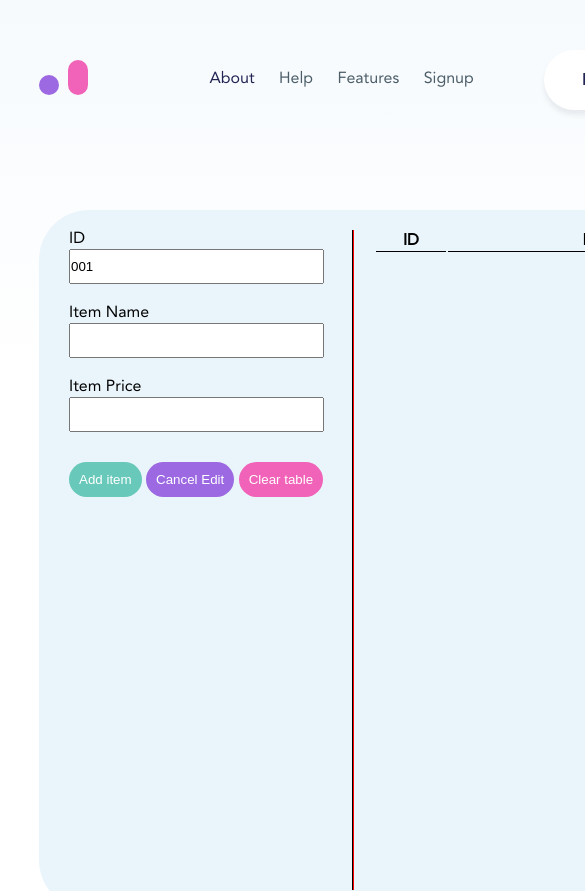
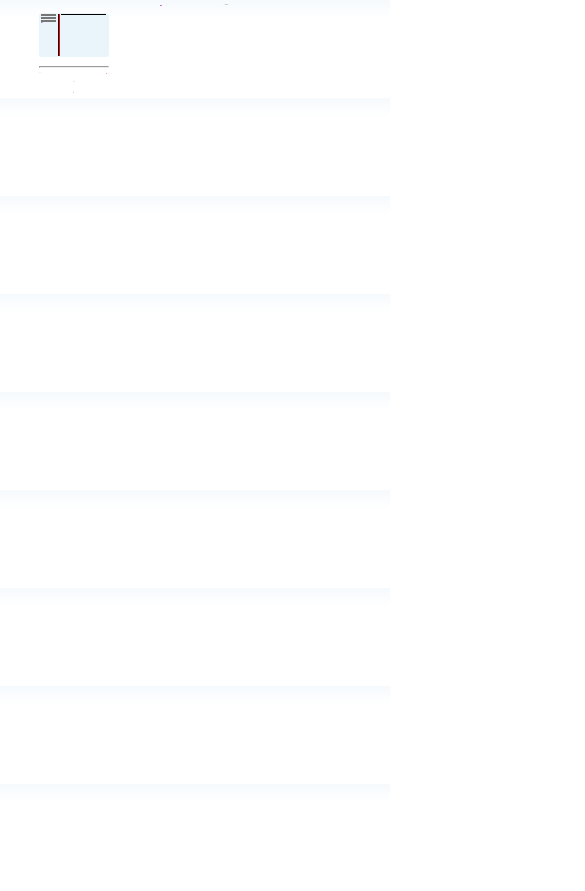
Before and after one commit to Crispinrose/week1-project, a plain HTML site: page demo.html in a window 390 px wide. Shown: the top 891 px of the page, 585 px wide, since content can reach past the window. After the commit the page ends 844 px from the top, so only its background shows below. Drawn offline with Linux system fonts and the light colour scheme.

Commit message:
More zoom level adjustments

```diff
--- a/css/demo-styles.css
+++ b/css/demo-styles.css
@@ -12,7 +12,7 @@
 
 @media (max-width: 650px) {
     * {
-        zoom: 100%;
+        zoom: 50%;
     }
 
     #demo {
```
